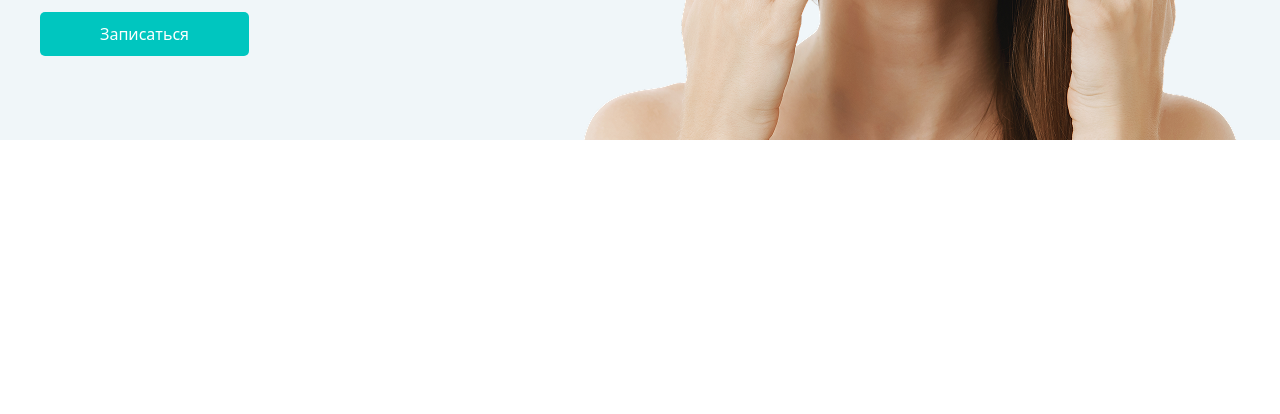
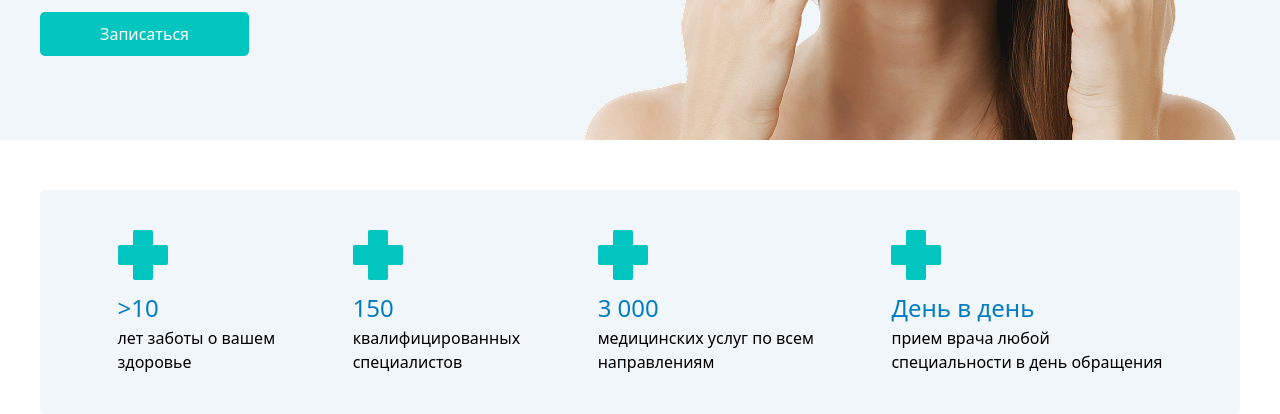
Before and after one commit to YusufDavlatyorov/finalexam, a website: page src/reshad.html in a window 1280 px wide. Shown: the part 429-843 px from the top of the page. Before the commit the page ends 800 px from the top, so only its background shows below. Drawn offline with nearby package versions, Linux system fonts and the light colour scheme; files that its build step writes are made by us from their sources.

Commit message:
Reshad лет заботы

```diff
--- a/src/reshad.html
+++ b/src/reshad.html
@@ -26,6 +26,29 @@
                 <div><img src="Layer 0 1.png" alt="" ></div>
             </div>
          </div>
+         <!-- лет заботы  -->
+          <div class="max-w-[1200px] m-auto flex bg-[#F0F6F9] rounded-[5px] justify-evenly py-[40px] mt-[50px]">
+            <div >
+                <img src="cross.png" alt="">
+                <h1 class="text-[24px] font-700 text-[#017CC1] mt-[10px]" >>10</h1>
+                <p class="text-[16px]">лет заботы о вашем <br> здоровье</p>
+            </div>
+            <div >
+                <img src="cross.png" alt="">
+                <h1 class="text-[24px] font-700 text-[#017CC1] mt-[10px]" >150</h1>
+                <p class="text-[16px]">квалифицированных <br> специалистов</p>
+            </div>
+            <div >
+                <img src="cross.png" alt="">
+                <h1 class="text-[24px] font-700 text-[#017CC1] mt-[10px]" >3 000</h1>
+                <p class="text-[16px]">медицинских услуг по всем <br> направлениям</p>
+            </div>
+            <div >
+                <img src="cross.png" alt="">
+                <h1 class="text-[24px] font-700 text-[#017CC1] mt-[10px]" >День в день</h1>
+                <p class="text-[16px]">прием врача любой <br> специальности в день обращения</p>
+            </div>
+          </div>
      </main>
 </body>
 </html>
```
Also changed, not shown: src/cross.png (added).
